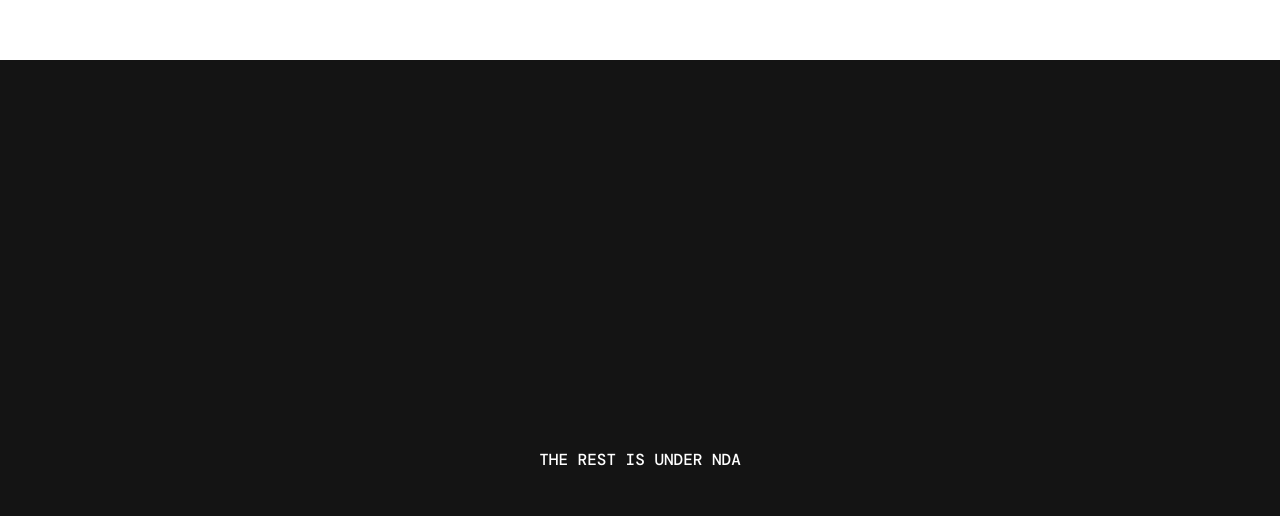
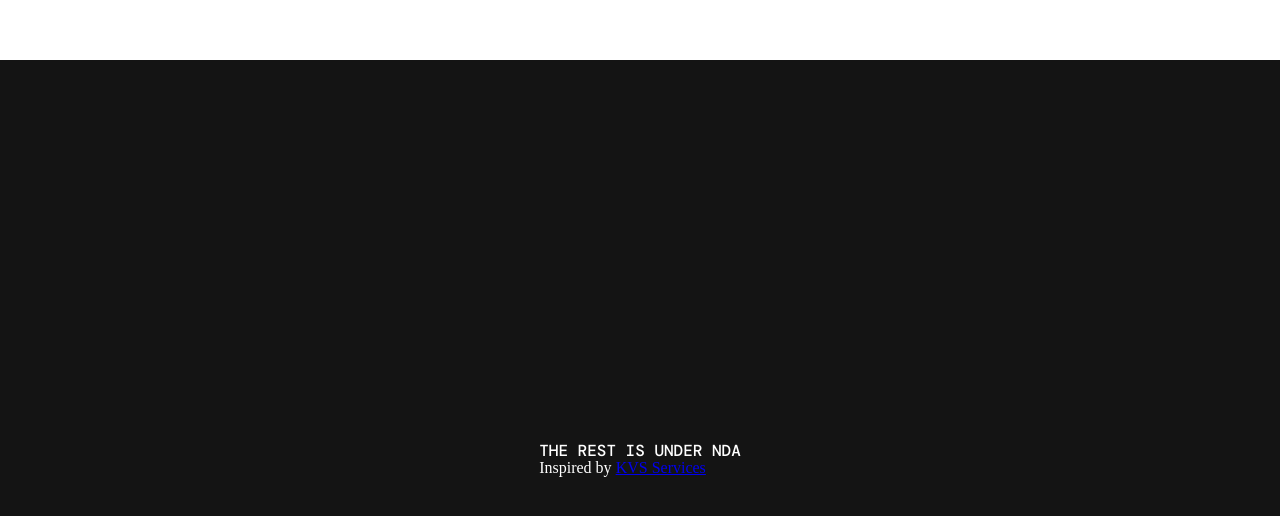
Before and after one commit to Thakuma07/KVSStudio-ScrollAnimation, a website built with Vite: page index.html in a window 1280 px wide. Shown: the part 4740-5256 px from the top of the page. Built offline with nearby package versions, Linux system fonts and the light colour scheme; some packages are replaced by stand-ins of ours; a web font is replaced by a local one.

Commit message:
refactor outro section to enhance structure and credit attribution

```diff
--- a/index.html
+++ b/index.html
@@ -19,7 +19,13 @@
         <div class="dissolve-grid"></div>
     </section>
     <section class="outro">
-        <p>The rest is under NDA</p>
+        <div class="outro-content">
+            <p class="outro-title">The rest is under NDA</p>
+            <div class="inspiration-credit">
+                <span>Inspired by </span>
+                <a href="https://www.kvs.services/" target="_blank" rel="noopener noreferrer" class="credit-link">KVS Services</a>
+            </div>
+        </div>
     </section>
     <script type="module" src="/script.js"></script>
 </body>
```
